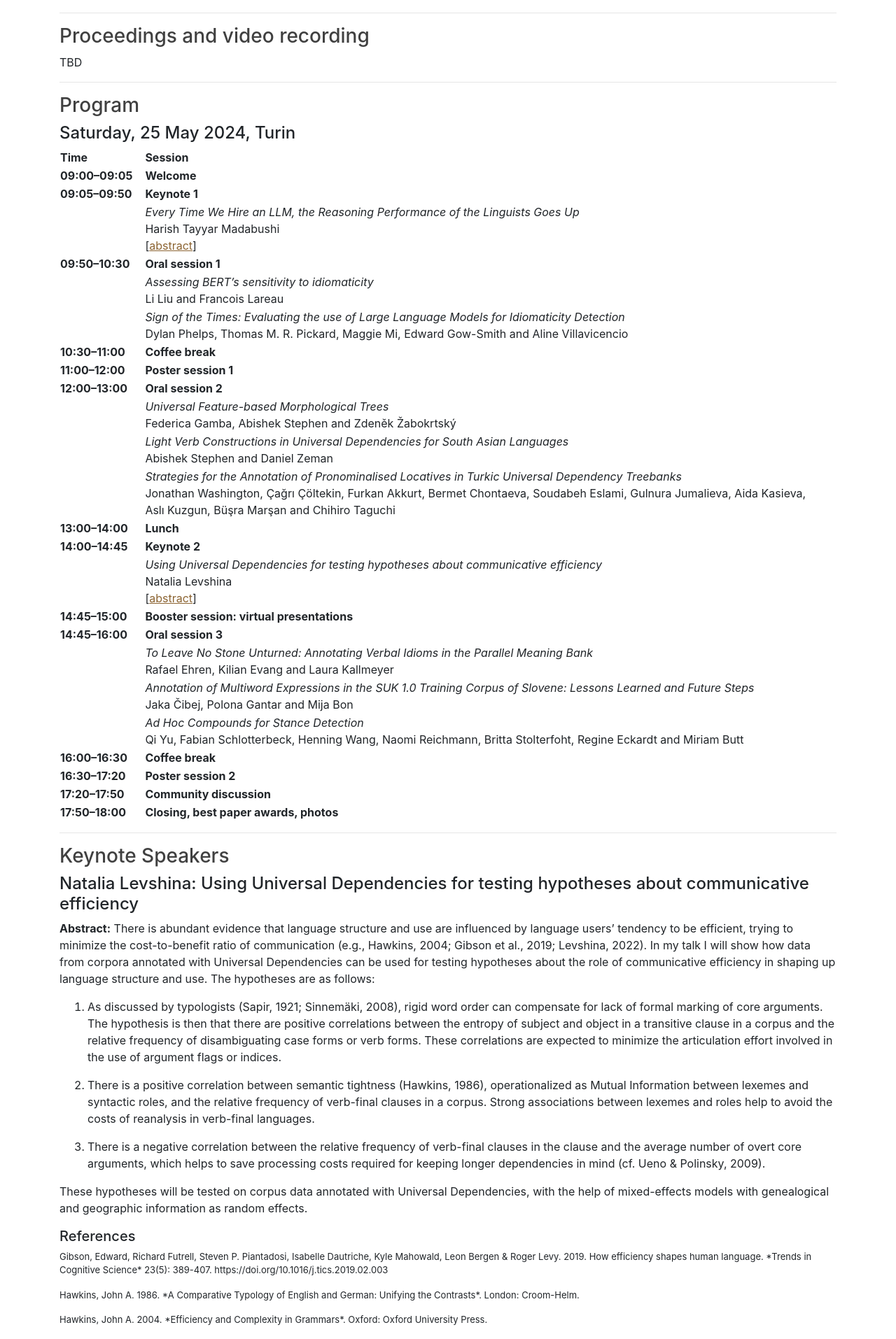
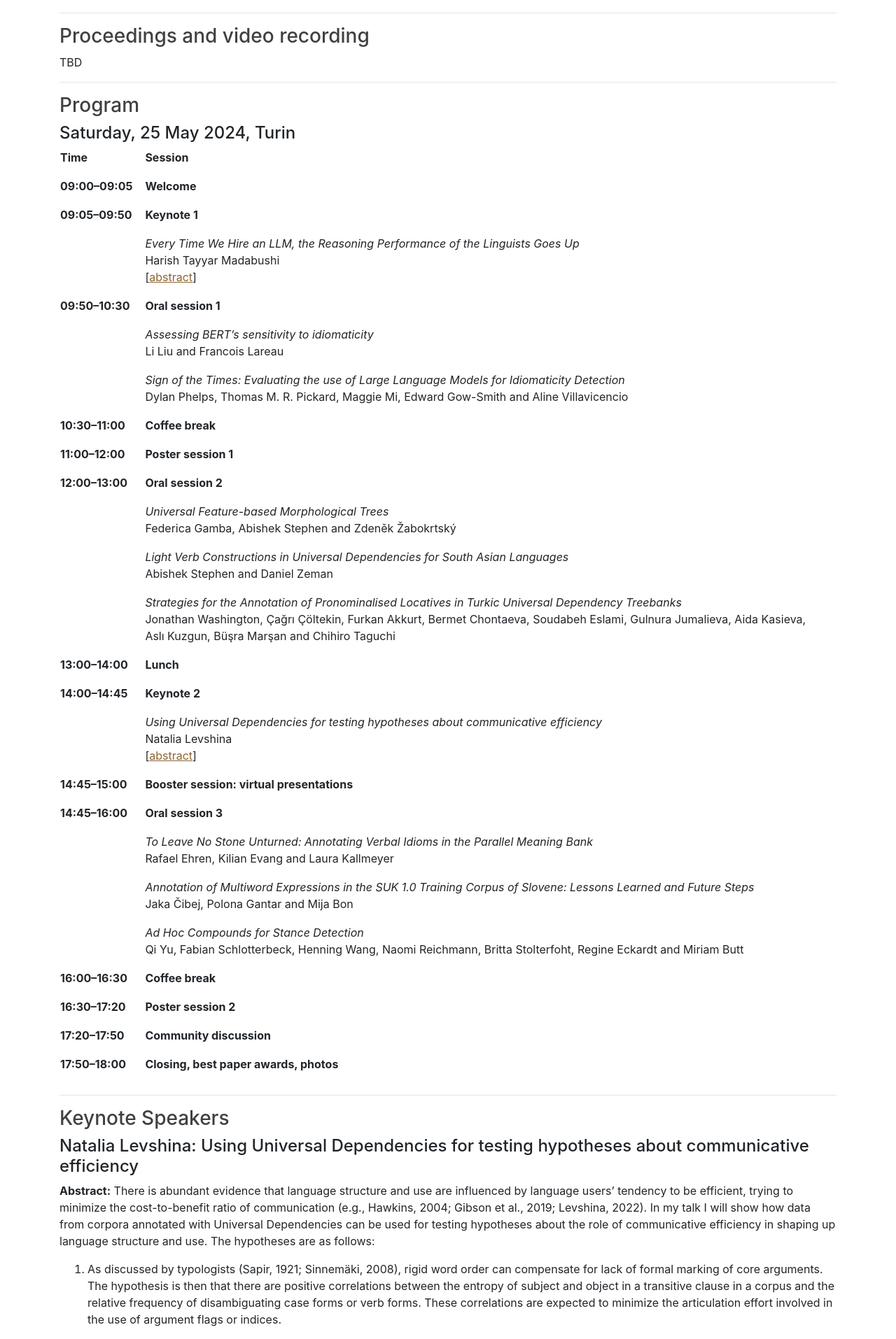
Before and after one commit to multiword/multiword.github.io, a Jekyll site: the page built from mweud2024/index.md, in a window 1280 px wide. Shown: the part 1144-3058 px from the top of the page at 70% size. Built offline with Jekyll 4.4.1, drawn with Linux system fonts in a browser that asks for light colours; comment, search, counter and statistics services are not loaded.

Commit message:
Table styling, cont.

```diff
--- a/assets/css/mwe.css
+++ b/assets/css/mwe.css
@@ -51,5 +51,5 @@ table.program th {
 }
 
 table.program td, table.program th {
-	margin-bottom: 1rem;
+	padding-bottom: 1rem;
 }
```
